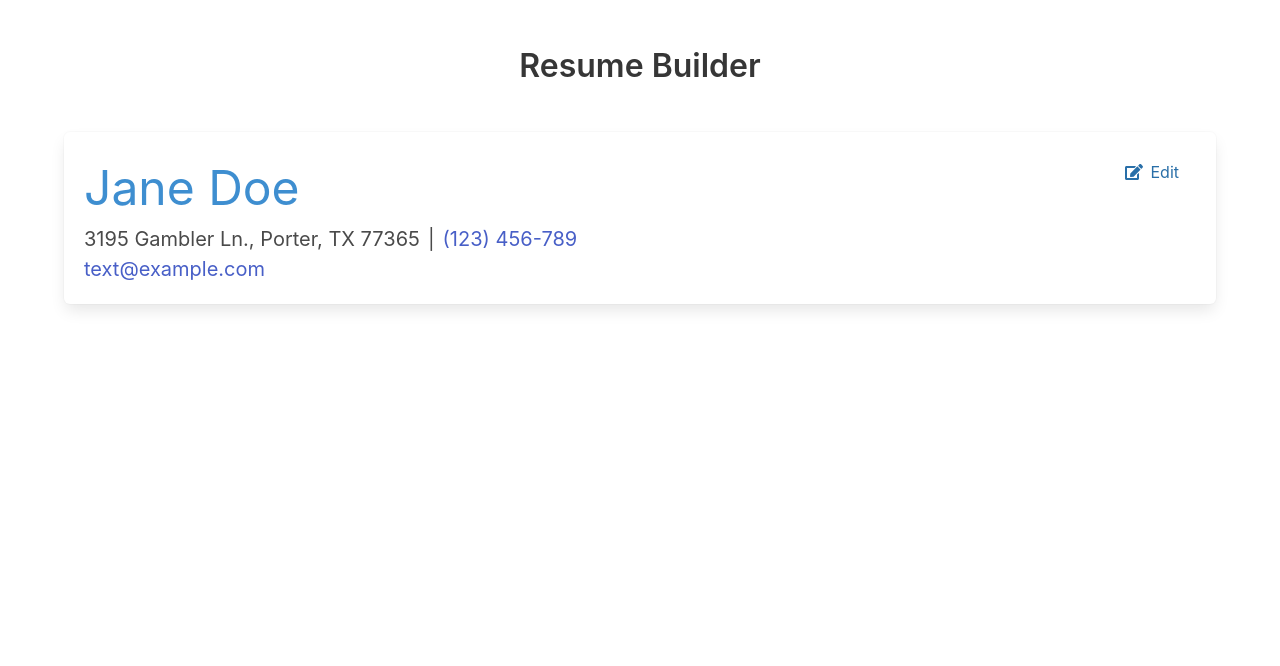
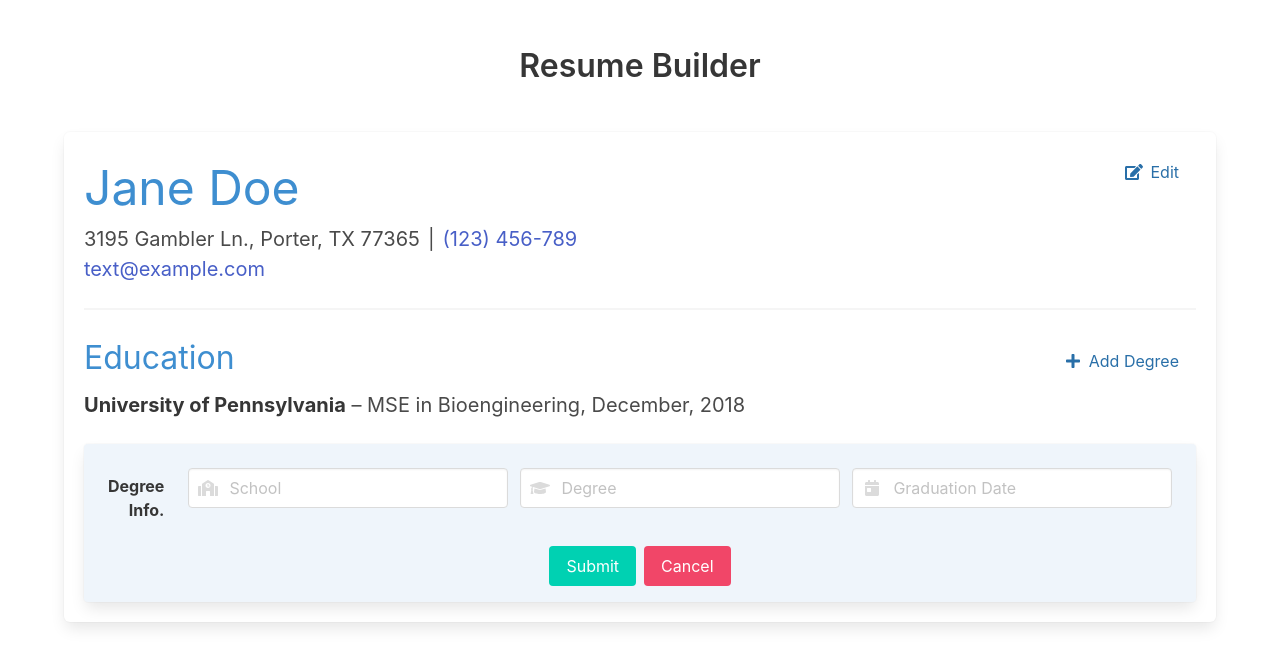
Before and after one commit to ahanasi/cv-project, a React (Create React App) app: page / in a window 1280 px wide. Shown: the top 666 px of the page. Built offline with nearby package versions, Linux system fonts and the light colour scheme.

Commit message:
Add Education & DegreeItem components

```diff
--- a/package.json
+++ b/package.json
@@ -14,6 +14,8 @@
     "react-dom": "^17.0.2",
     "react-scripts": "4.0.3",
     "react-switch": "^6.0.0",
+    "uniqid": "^5.4.0",
+    "uuid": "^8.3.2",
     "web-vitals": "^1.0.1"
   },
   "scripts": {
--- a/src/components/BioView.js
+++ b/src/components/BioView.js
@@ -7,15 +7,15 @@ function BioView(props) {
 
   return (
     <div className="BioView">
-      <div className="is-flex is-justify-content-space-between">
-        <div className="has-text-info is-size-1">{name}</div>
+      <header className="is-flex is-justify-content-space-between">
+        <h2 className="has-text-info is-size-1">{name}</h2>
         <button className="button is-ghost has-text-info-dark" onClick={toggleEdit.bind(this)}>
           <span className="icon is-small">
             <FontAwesomeIcon icon={faEdit} />
           </span>
           <span>Edit</span>
         </button>
-      </div>
+      </header>
       <div className="is-flex is-justify-content-start is-size-5">
         <div className="mr-2">{address}</div>
         {phone !== "" && (
--- a/src/components/Cv.js
+++ b/src/components/Cv.js
@@ -1,5 +1,7 @@
 import React, { Component } from "react";
 import Bio from "./Bio";
+import Education from "./Education";
+
 
 class Cv extends Component {
   //   constructor(props) {
@@ -10,6 +12,8 @@ class Cv extends Component {
     return (
       <section className="has-text-left is-flex is-flex-direction-column">
         <Bio />
+        <hr />
+        <Education />
       </section>
     );
   }
--- /dev/null
+++ b/src/components/DegreeItem.js
@@ -0,0 +1,31 @@
+import React, { Component } from "react";
+import { faEdit } from "@fortawesome/free-solid-svg-icons";
+import { FontAwesomeIcon } from "@fortawesome/react-fontawesome";
+
+class DegreeItem extends Component {
+  constructor(props) {
+    super(props);
+
+    this.state = {
+      degreeInfo: {
+        school: "",
+        degreeName: "",
+        dateEarned: "",
+      },
+      id: "",
+      isEditable: true,
+    };
+  }
+
+  render() {
+    const { degreeInfo, id, isEditable } = this.props;
+
+    return (
+      <p className="is-size-5">
+        <strong>{degreeInfo.school}</strong> – {degreeInfo.degreeName}, {degreeInfo.dateEarned}
+      </p>
+    );
+  }
+}
+
+export default DegreeItem;
--- a/src/components/Education.js
+++ b/src/components/Education.js
@@ -0,0 +1,188 @@
+import React, { Component } from "react";
+import { faPlus, faGraduationCap, faSchool, faCalendarDay, faCross } from "@fortawesome/free-solid-svg-icons";
+import { FontAwesomeIcon } from "@fortawesome/react-fontawesome";
+import { v4 as uuidv4 } from "uuid";
+import DegreeItem from "./DegreeItem";
+
+class Education extends Component {
+  constructor(props) {
+    super(props);
+
+    this.state = {
+      degrees: [
+        {
+          degreeInfo: {
+            school: "University of Pennsylvania",
+            degreeName: "MSE in Bioengineering",
+            dateEarned: "December, 2018",
+          },
+          id: uuidv4(),
+          isEditable: false,
+        },
+      ],
+      degreeInput: {
+        degreeInfo: {
+          school: "",
+          degreeName: "",
+          dateEarned: "",
+        },
+        id: uuidv4(),
+        isEditable: false,
+      },
+    };
+
+    this.handleInputChange = this.handleInputChange.bind(this);
+    this.handleSubmit = this.handleSubmit.bind(this);
+    this.toggleEducationForm = this.toggleEducationForm.bind(this);
+  }
+
+  handleInputChange(event) {
+    const target = event.target;
+    const value = target.value;
+    const name = target.name;
+
+    this.setState((prevState) => ({
+      degreeInput: {
+        degreeInfo: {
+          ...prevState.degreeInput.degreeInfo,
+          [name]: value,
+        },
+        id: this.state.degreeInput.id,
+      },
+    }));
+  }
+
+  handleSubmit(e) {
+    e.preventDefault();
+
+    this.setState({
+      degrees: [...this.state.degrees, this.state.degreeInput],
+      degreeInput: {
+        degreeInfo: {
+          school: "",
+          degreeName: "",
+          dateEarned: "",
+        },
+        id: uuidv4(),
+        isEditable: false,
+      },
+    });
+  }
+
+  toggleEducationForm() {
+    document.querySelector(".DegreeForm").classList.toggle("is-hidden");
+    this.setState({
+      degreeInput: {
+        degreeInfo: {
+          school: "",
+          degreeName: "",
+          dateEarned: "",
+        },
+        id: uuidv4(),
+        isEditable: false,
+      },
+    });
+  }
+  render() {
+    const degreeItems = this.state.degrees.map((degree) => {
+      return (
+        <li key={degree.id}>
+          <DegreeItem degreeInfo={degree.degreeInfo} id={degree.id} isEditable={degree.isEditable} />
+        </li>
+      );
+    });
+    return (
+      <section className="Education">
+        <header className="is-flex is-justify-content-space-between is-align-items-baseline	">
+          <h2 className="has-text-info is-size-3">Education</h2>
+          <button type="button" className="button is-ghost has-text-info-dark" onClick={this.toggleEducationForm}>
+            <span className="icon is-small">
+              <FontAwesomeIcon icon={faPlus} />
+            </span>
+            <span>Add Degree</span>
+          </button>
+        </header>
+        <ul className="DegreeList mt-2">{degreeItems}</ul>
+        <form className="DegreeForm card is-flex is-flex-direction-column has-background-info-light mt-5" onSubmit={this.handleSubmit}>
+          <div className="is-horizontal card-content is-flex is-justify-content-space-evenly">
+            <div className="field-label is-normal">
+              <label className="label">Degree Info.</label>
+            </div>
+            <div className="field-body">
+              <div className="field">
+                <p className="control is-expanded has-icons-left">
+                  <label htmlFor="school" className="is-sr-only">
+                    School
+                  </label>
+                  <input
+                    id="school"
+                    name="school"
+                    className="input field-body"
+                    type="text"
+                    placeholder="School"
+                    value={this.state.degreeInput.degreeInfo.school}
+                    onChange={this.handleInputChange}
+                    required
+                  />
+                  <span className="icon is-small is-left">
+                    <FontAwesomeIcon icon={faSchool} />
+                  </span>
+                </p>
+              </div>
+              <div className="field">
+                <p className="control is-expanded has-icons-left">
+                  <label htmlFor="degreeName" className="is-sr-only">
+                    Degree
+                  </label>
+                  <input
+                    id="degreeName"
+                    name="degreeName"
+                    className="input field-body"
+                    type="text"
+                    placeholder="Degree"
+                    value={this.state.degreeInput.degreeInfo.degreeName}
+                    onChange={this.handleInputChange}
+                    required
+                  />
+                  <span className="icon is-small is-left">
+                    <FontAwesomeIcon icon={faGraduationCap} />
+                  </span>
+                </p>
+              </div>
+              <div className="field">
+                <p className="control is-expanded has-icons-left">
+                  <label htmlFor="dateEarned" className="is-sr-only">
+                    Date Earned
+                  </label>
+                  <input
+                    id="dateEarned"
+                    name="dateEarned"
+                    className="input field-body"
+                    type="text"
+                    placeholder="Graduation Date"
+                    value={this.state.degreeInput.degreeInfo.dateEarned}
+                    onChange={this.handleInputChange}
+                    required
+                  />
+                  <span className="icon is-small is-left">
+                    <FontAwesomeIcon icon={faCalendarDay} />
+                  </span>
+                </p>
+              </div>
+            </div>
+          </div>
+          <div className="button-container is-flex is-justify-content-center">
+            <button type="submit" className="button is-primary mb-4 mr-2">
+              Submit
+            </button>
+            <button type="button" className="button is-danger mb-4" onClick={this.toggleEducationForm}>
+              Cancel
+            </button>
+          </div>
+        </form>
+      </section>
+    );
+  }
+}
+
+export default Education;
--- a/src/index.css
+++ b/src/index.css
@@ -1,13 +1,14 @@
 body {
   margin: 0;
-  font-family: -apple-system, BlinkMacSystemFont, 'Segoe UI', 'Roboto', 'Oxygen',
-    'Ubuntu', 'Cantarell', 'Fira Sans', 'Droid Sans', 'Helvetica Neue',
-    sans-serif;
+  font-family: -apple-system, BlinkMacSystemFont, "Segoe UI", "Roboto", "Oxygen", "Ubuntu", "Cantarell", "Fira Sans", "Droid Sans", "Helvetica Neue", sans-serif;
   -webkit-font-smoothing: antialiased;
   -moz-osx-font-smoothing: grayscale;
 }
 
 code {
-  font-family: source-code-pro, Menlo, Monaco, Consolas, 'Courier New',
-    monospace;
+  font-family: source-code-pro, Menlo, Monaco, Consolas, "Courier New", monospace;
 }
+
+.input.field-body {
+  width: 20rem;
+}
```
Also changed, not shown: 2 other files (tests, documents, lock files or other folders).
